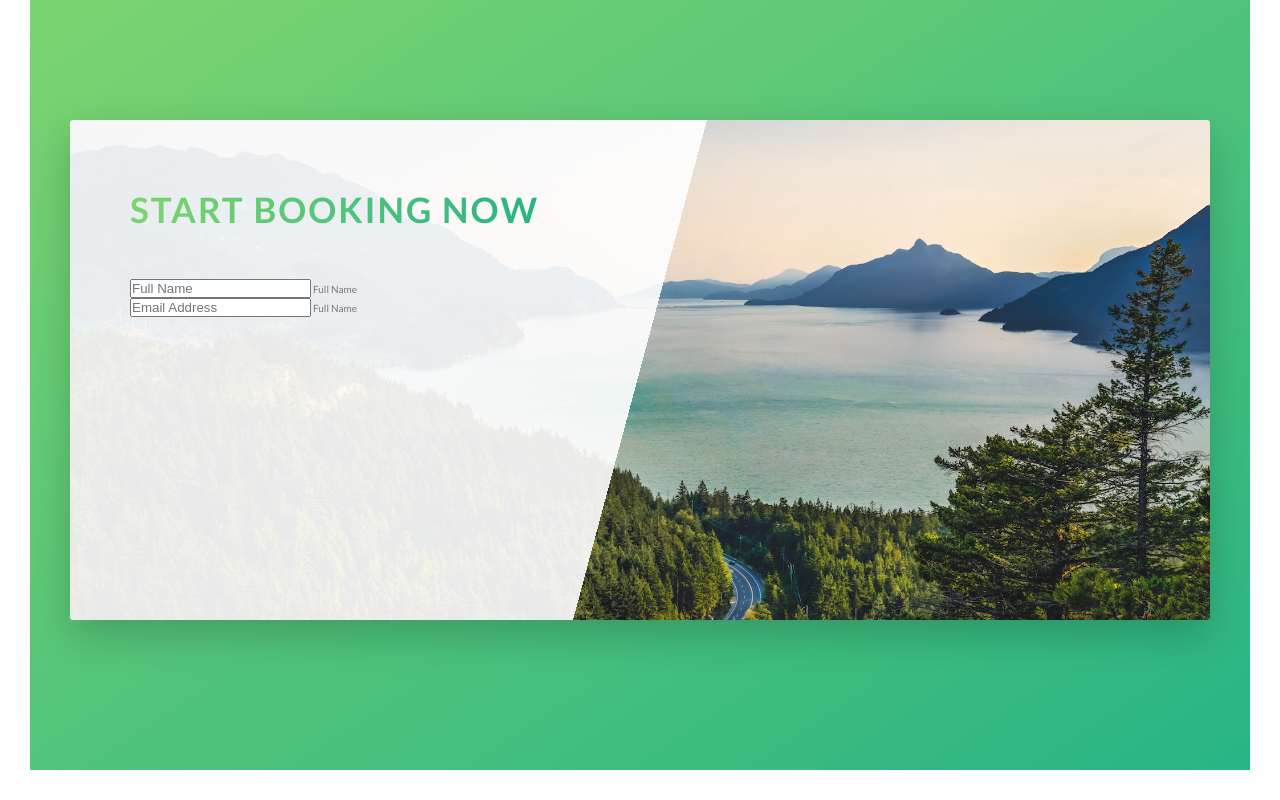
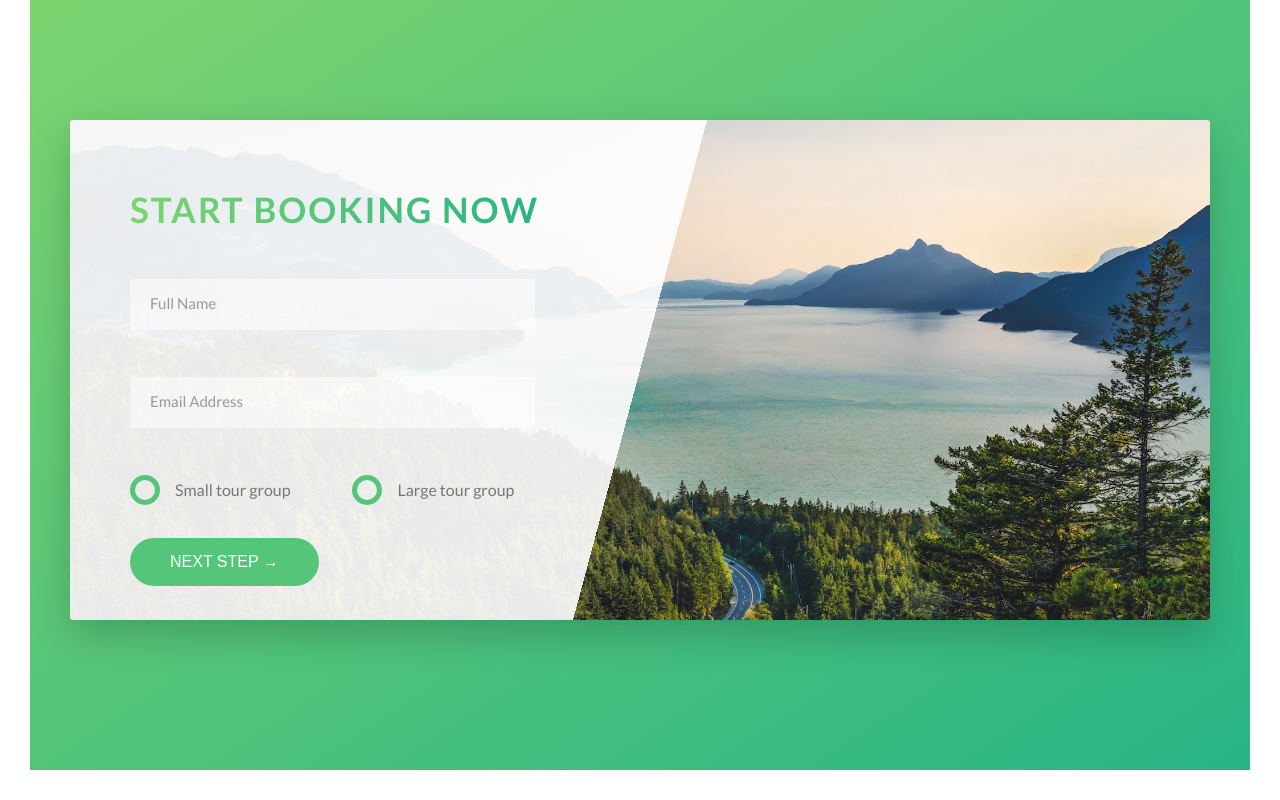
Before and after one commit to miketabb33/Natours, a website: page index.html in a window 1280 px wide. Shown: the part 4635-5435 px from the top of the page. Drawn offline with Linux system fonts and the light colour scheme.

Commit message:
finish form

```diff
--- a/index.html
+++ b/index.html
@@ -303,8 +303,27 @@
 
             <div class="form__group">
               <input id='email' type="email" class="form__input" placeholder="Email Address" required>
-              <label for="email" class="form__label">Full Name</label>
+              <label for="email" class="form__label">Email Address</label>
             </div>
+
+            <div class="form__group">
+              <div class="form__radio-group">
+                <input type="radio" class="form__radio-input" id="small" name="size">
+                <label for="small" class="form__radio-label">
+                  <span class="form__radio-button"></span>
+                  Small tour group
+                </label>
+              </div>
+
+              <div class="form__radio-group u-mb-small">
+                <input type="radio" class="form__radio-input" id="large" name="size">
+                <label for="large" class="form__radio-label">
+                  <span class="form__radio-button"></span>
+                  Large tour group</label>
+              </div>
+            </div>
+
+            <div class="form__group"><button class="btn btn--green">Next Step &rarr;</button></div>
           </form>
         </div></div></div>
       </section>
--- a/scss/abstracts/_variables.scss
+++ b/scss/abstracts/_variables.scss
@@ -12,6 +12,7 @@ $color-tertiary-dark: #5643fa;
 $color-grey-light-1: #f7f7f7;
 $color-grey-light-2: #eee;
 $color-grey-dark: #777;
+$color-grey-dark-2: #999;
 $color-white: #fff;
 $color-black: #000;
 
--- a/scss/base/_utilities.scss
+++ b/scss/base/_utilities.scss
@@ -1,23 +1,23 @@
 .u-center-text {
-  text-align: center;
+  text-align: center !important;
 }
 
 .u-mb-small {
-  margin-bottom: 1.5rem;
+  margin-bottom: 1.5rem !important;
 }
 
 .u-mb-medium {
-  margin-bottom: 4rem;
+  margin-bottom: 4rem !important;
 }
 
 .u-mb-big {
-  margin-bottom: 8rem;
+  margin-bottom: 8rem !important;
 }
 
 .u-mt-big {
-  margin-top: 8rem;
+  margin-top: 8rem !important;
 }
 
 .u-mt-huge {
-  margin-top: 10rem;
+  margin-top: 10rem !important;
 }
--- a/scss/components/_button.scss
+++ b/scss/components/_button.scss
@@ -1,4 +1,5 @@
 .btn {
+  &,
   &:link,
   &:visited {
     text-transform: uppercase;
@@ -9,9 +10,13 @@
     transition: all 0.2s;
     position: relative;
     font-size: $default-font-size;
+    border: none;
+    cursor: pointer;
   }
 
-  &:active {
+  &:active,
+  &:focus {
+    outline: none;
     transform: translateY(-1px);
     box-shadow: 0 0.5rem 1rem rgba($color-black, 0.2);
   }
--- /dev/null
+++ b/scss/components/_form.scss
@@ -0,0 +1,96 @@
+.form {
+  &__group {
+    &:not(:last-child) {
+      margin-bottom: 2rem;
+    }
+  }
+  &__input {
+    font-family: inherit;
+    color: inherit;
+    font-size: 1.5rem;
+    padding: 1.5rem 2rem;
+    border-radius: 2px;
+    background-color: rgba($color-white, 0.5);
+    border: 0;
+    border-bottom: 3px solid transparent;
+    width: 90%;
+    display: block;
+    transition: all 0.3s;
+
+    &:focus {
+      outline: none;
+      box-shadow: 0 1rem 2rem rgba($color-black, 0.1);
+      border-bottom: 3px solid $color-primary;
+
+      &:invalid {
+        border-bottom: 3px solid $color-secondary-dark;
+      }
+    }
+
+    &::-webkit-input-placeholder {
+      color: $color-grey-dark-2;
+    }
+  }
+
+  &__label {
+    font-size: 1.2rem;
+    font-weight: 700;
+    margin-left: 2rem;
+    margin-top: 0.7rem;
+    display: block;
+    transition: all 0.3s;
+  }
+
+  &__input:placeholder-shown + &__label {
+    opacity: 0;
+    visibility: hidden;
+    transform: translateY(-4rem);
+  }
+
+  &__radio-group {
+    width: 49%;
+    display: inline-block;
+  }
+
+  &__radio-label {
+    font-size: $default-font-size;
+    cursor: pointer;
+    position: relative;
+    padding-left: 4.5rem;
+  }
+
+  &__radio-input:checked + &__radio-label &__radio-button::after {
+    opacity: 1;
+    transform: translate(-50%, -50%);
+  }
+
+  &__radio-input {
+    display: none;
+  }
+
+  &__radio-button {
+    height: 3rem;
+    width: 3rem;
+    border: 5px solid $color-primary;
+    border-radius: 50%;
+    display: inline-block;
+    position: absolute;
+    left: 0;
+    top: -0.5rem;
+
+    &::after {
+      content: '';
+      display: block;
+      width: 1.3rem;
+      height: 1.3rem;
+      background-color: $color-primary;
+      border-radius: 50%;
+      top: 50%;
+      left: 50%;
+      position: absolute;
+      transform: translate(-50%, -50%) scale(-50%);
+      opacity: 0;
+      transition: all 0.2s;
+    }
+  }
+}
--- a/scss/main.scss
+++ b/scss/main.scss
@@ -13,6 +13,7 @@
 @import 'components/card';
 @import 'components/story';
 @import 'components/bg-video';
+@import 'components/form';
 
 @import 'layout/header';
 @import 'layout/grid';
```
Also changed, not shown: css/style.css.
